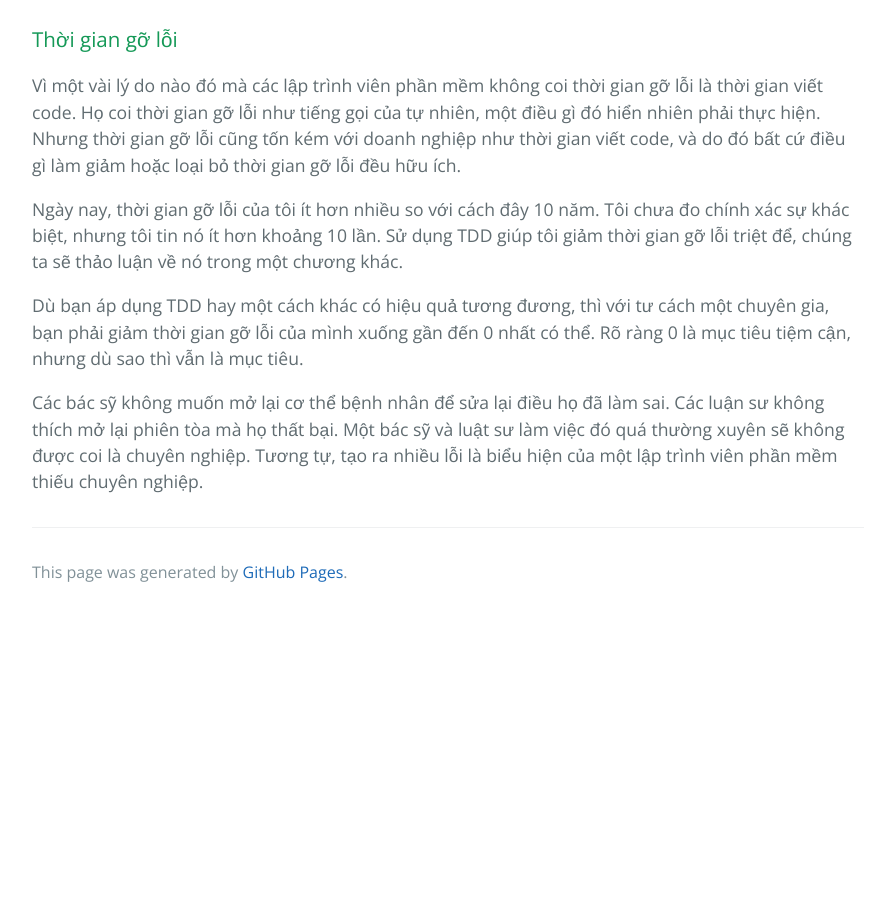
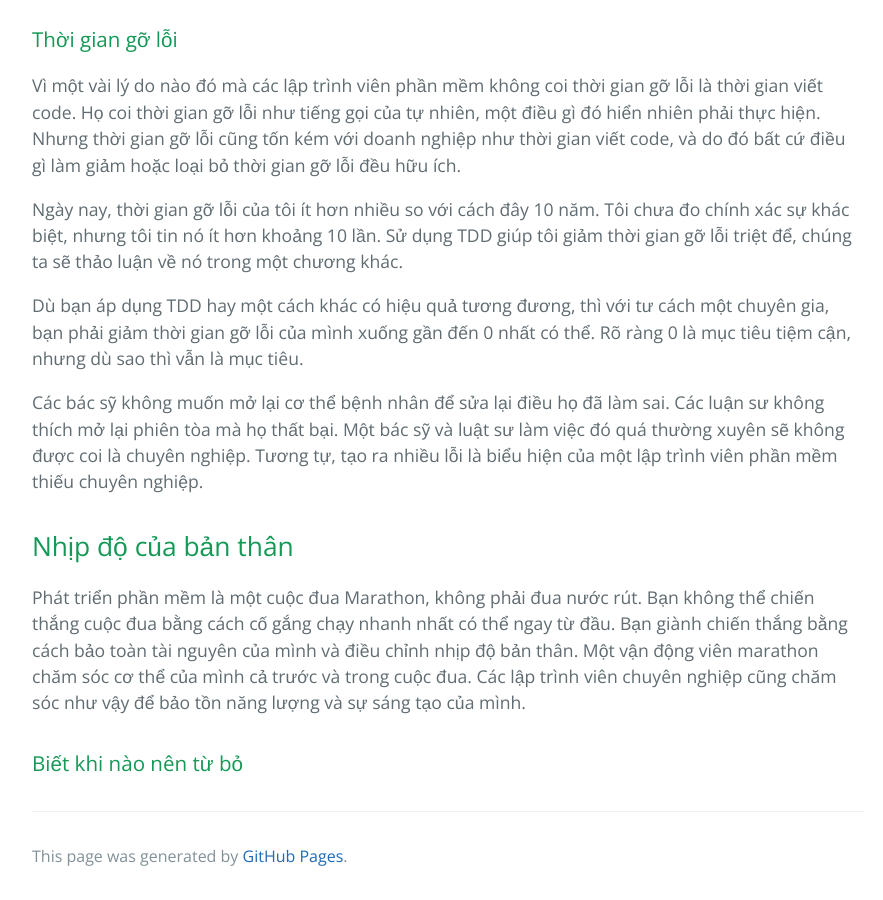
Before and after one commit to HaiBV/haibv.github.io, a Jekyll site: the page built from clean-coder/chapter-4-coding.md, in a window 1280 px wide and 900 px high, scrolled down 9499 px. Shown: the whole window, without its empty margins (192-1075 px from the left). Built offline with Jekyll 4.4.1, drawn with Linux system fonts in a browser that asks for light colours; our own code applies the rules of GitHub Pages for plain Markdown files; before the commit the page ends 10115 px from its top, so only the background shows below that.

Commit message:
Book - The Clean Coder - Chapter 4 - Coding

```diff
--- a/clean-coder/chapter-4-coding.md
+++ b/clean-coder/chapter-4-coding.md
@@ -185,3 +185,9 @@ Ngày nay, thời gian gỡ lỗi của tôi ít hơn nhiều so với cách đ
 Dù bạn áp dụng TDD hay một cách khác có hiệu quả tương đương, thì với tư cách một chuyên gia, bạn phải giảm thời gian gỡ lỗi của mình xuống gần đến 0 nhất có thể. Rõ ràng 0 là mục tiêu tiệm cận, nhưng dù sao thì vẫn là mục tiêu.
 
 Các bác sỹ không muốn mở lại cơ thể bệnh nhân để sửa lại điều họ đã làm sai. Các luận sư không thích mở lại phiên tòa mà họ thất bại. Một bác sỹ và luật sư làm việc đó quá thường xuyên sẽ không được coi là chuyên nghiệp. Tương tự, tạo ra nhiều lỗi là biểu hiện của một lập trình viên phần mềm thiếu chuyên nghiệp.
+
+## Nhịp độ của bản thân
+
+Phát triển phần mềm là một cuộc đua Marathon, không phải đua nước rút. Bạn không thể chiến thắng cuộc đua bằng cách cố gắng chạy nhanh nhất có thể ngay từ đầu. Bạn giành chiến thắng bằng cách bảo toàn tài nguyên của mình và điều chỉnh nhịp độ bản thân. Một vận động viên marathon chăm sóc cơ thể của mình cả trước và trong cuộc đua. Các lập trình viên chuyên nghiệp cũng chăm sóc như vậy để bảo tồn năng lượng và sự sáng tạo của mình.
+
+### Biết khi nào nên từ bỏ
```
